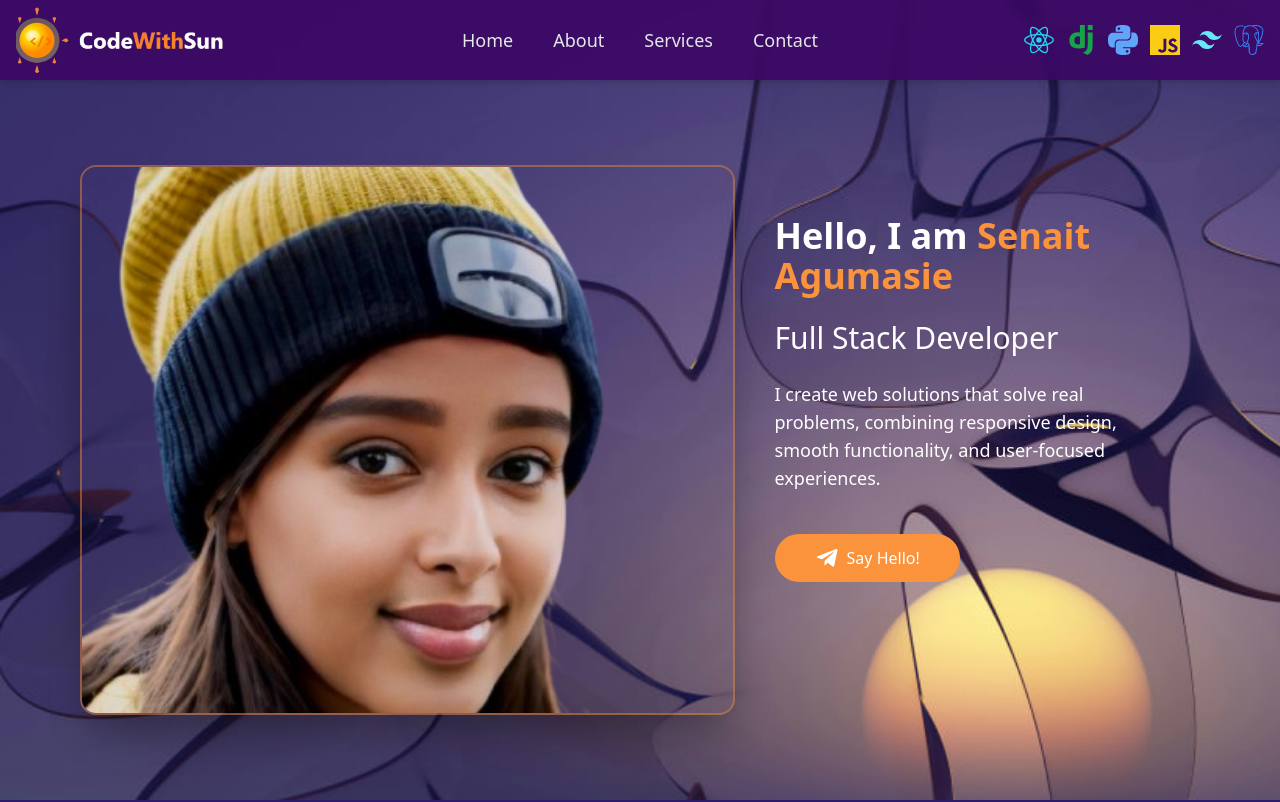
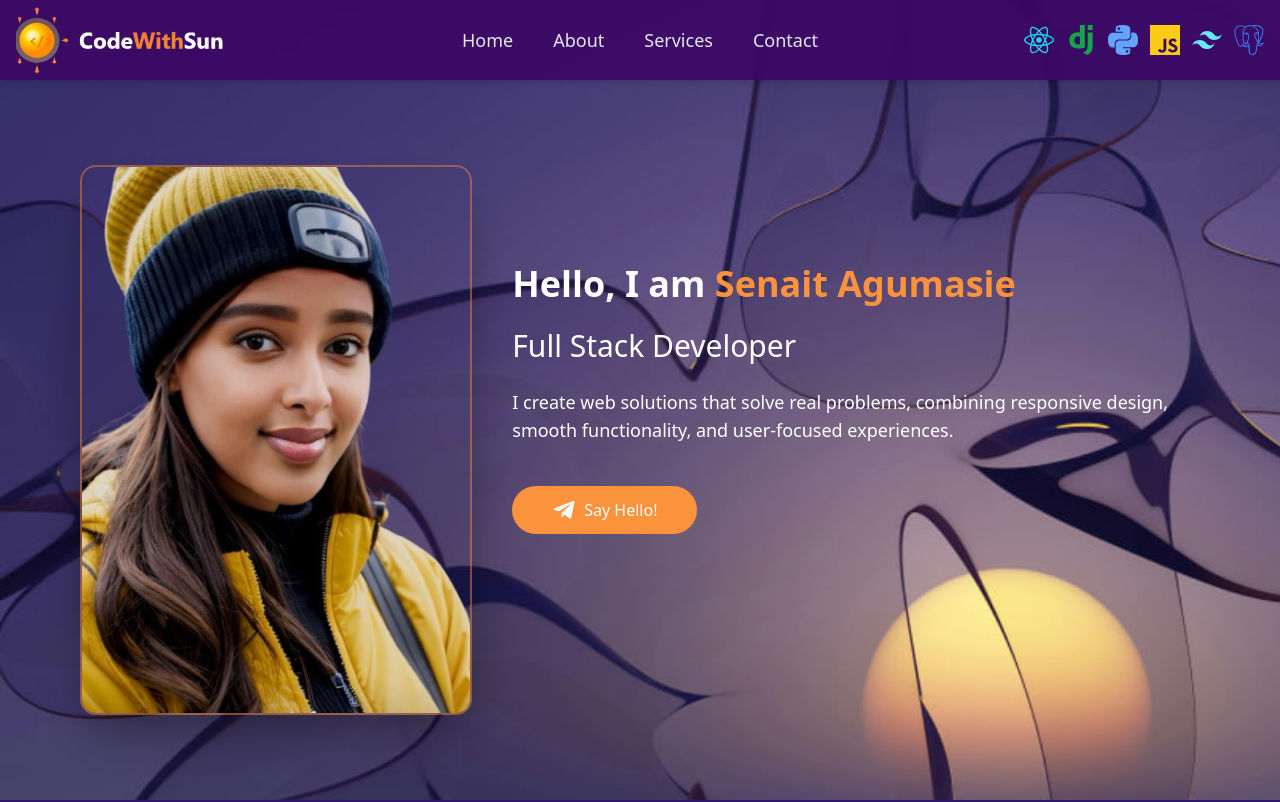
Before and after one commit to Kibre-work/me-app, a React app in the folder frontend/: page / in a window 1280 px wide. Shown: the top 802 px of the page. Built offline with nearby package versions, Linux system fonts and the light colour scheme; the HTML template or start-up script is replaced by a standard one.

Commit message:
app.jsx is changed for deployment

```diff
--- a/frontend/src/App.jsx
+++ b/frontend/src/App.jsx
@@ -17,7 +17,7 @@ function App() {
           path="/"
           element={
             <div
-              className="w-full bg-contain bg-no-repeat"
+              className="w-full bg-contain bg-repeat-x"
               style={{
                 backgroundImage: "url('/images/back.jpg')",
                 backgroundSize: "2000px",
--- a/frontend/src/components/Home.jsx
+++ b/frontend/src/components/Home.jsx
@@ -18,7 +18,7 @@ function Home() {
         <img
           src="/images/me.jpg"
           alt="me"
-          className="h-[550px] w-full object-cover object-top rounded-2xl shadow-2xl shadow-black/40 hover:shadow-orange-500/40 hover:scale-[1.02] transition-all duration-500 border-2 border-orange-400/50 mt-20 brightness-90"
+          className="h-[550px] w-90 object-cover object-top rounded-2xl shadow-2xl shadow-black/40 hover:shadow-orange-500/40 hover:scale-[1.02] transition-all duration-500 border-2 border-orange-400/50 mt-20 brightness-90"
         />
 
         {/* Text */}
```
